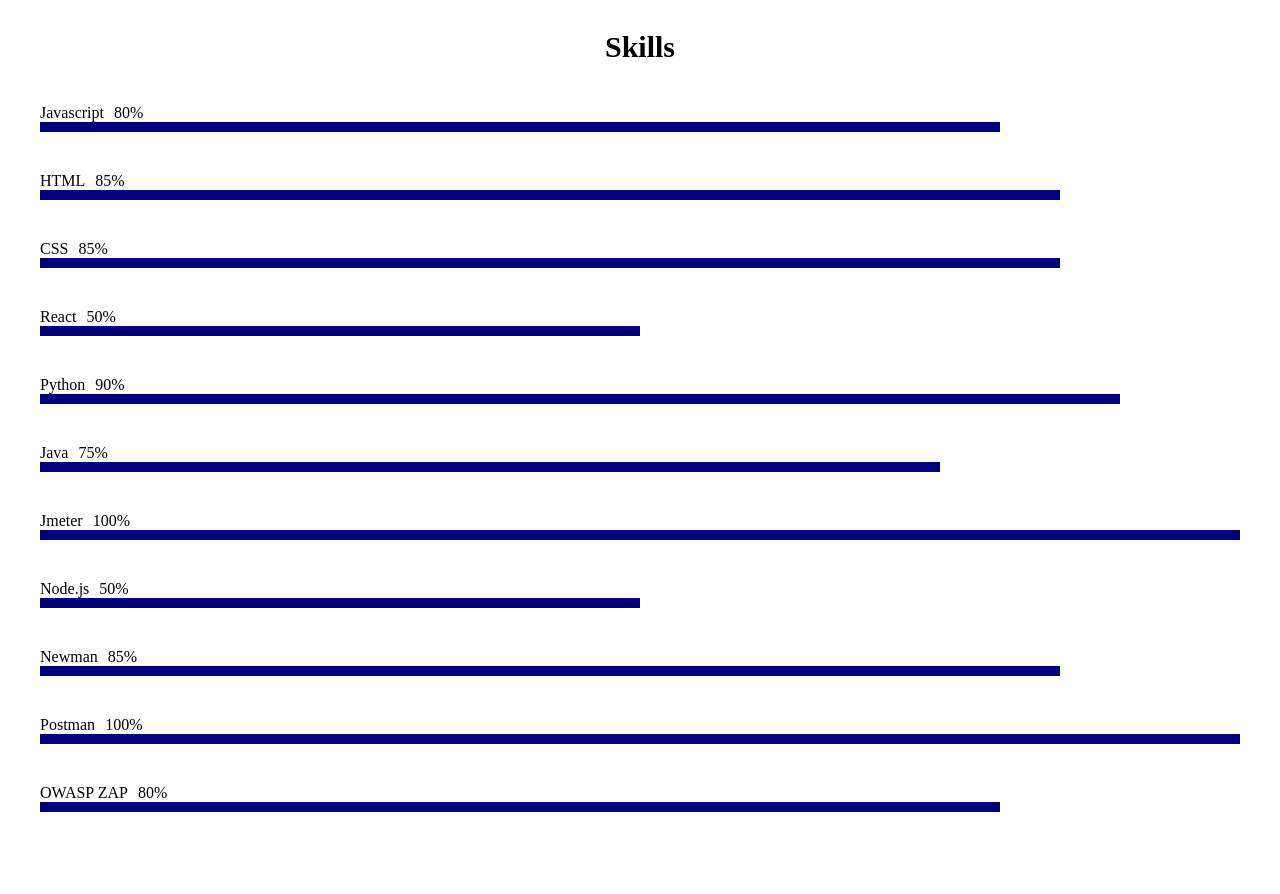
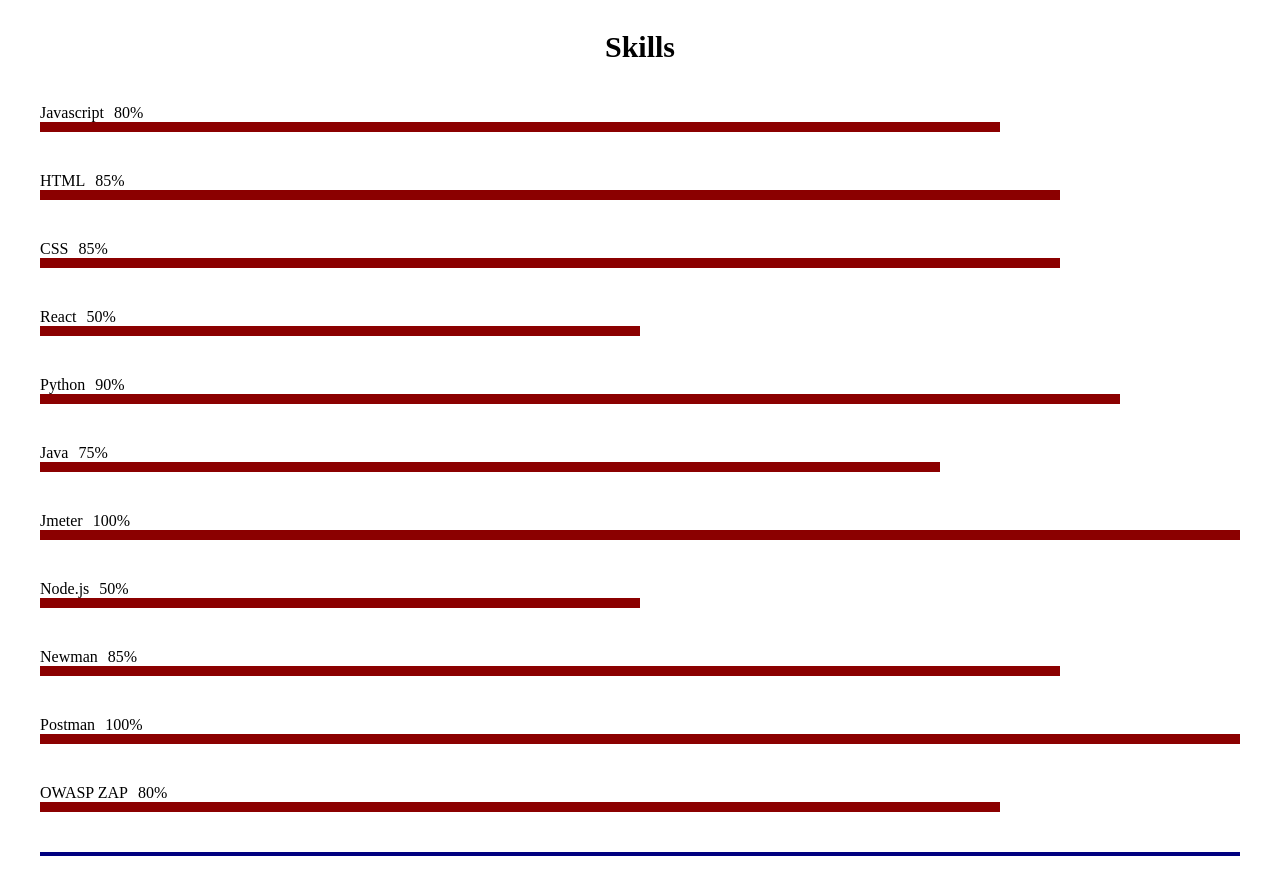
Before and after one commit to Sebasr22/Micro-Proyecto-Sebastian-Rodriguez, a plain HTML site: page index.html in a window 1280 px wide. Shown: the part 2040-2934 px from the top of the page. Before the commit the page ends 2892 px from the top, so only its background shows below. Drawn offline with Linux system fonts and the light colour scheme.

Commit message:
inicio del contactMe

```diff
--- a/index.html
+++ b/index.html
@@ -109,6 +109,11 @@
     <hr>
     <h2 class="text_center">Skills</h2>
     <div id="skills-container"></div>
+
+    <!-- Contact me -->
+    <hr>
+
+
     <script src="./main.js"></script>
 </body>
 </html>
--- a/main.js
+++ b/main.js
@@ -57,8 +57,6 @@ fetch('skills.json')
         const skillText = document.createElement('div');
         skillText.classList.add('d-flex')
 
-
-
         const skillName = document.createElement('p');
         skillName.innerHTML = skill.name;
 
--- a/styles.css
+++ b/styles.css
@@ -181,7 +181,7 @@ hr {
 
 .skill-level {
     height: 10px;
-    background-color: var(--main-background);
+    background-color: darkred;
 }
 
 .d-flex {
```
